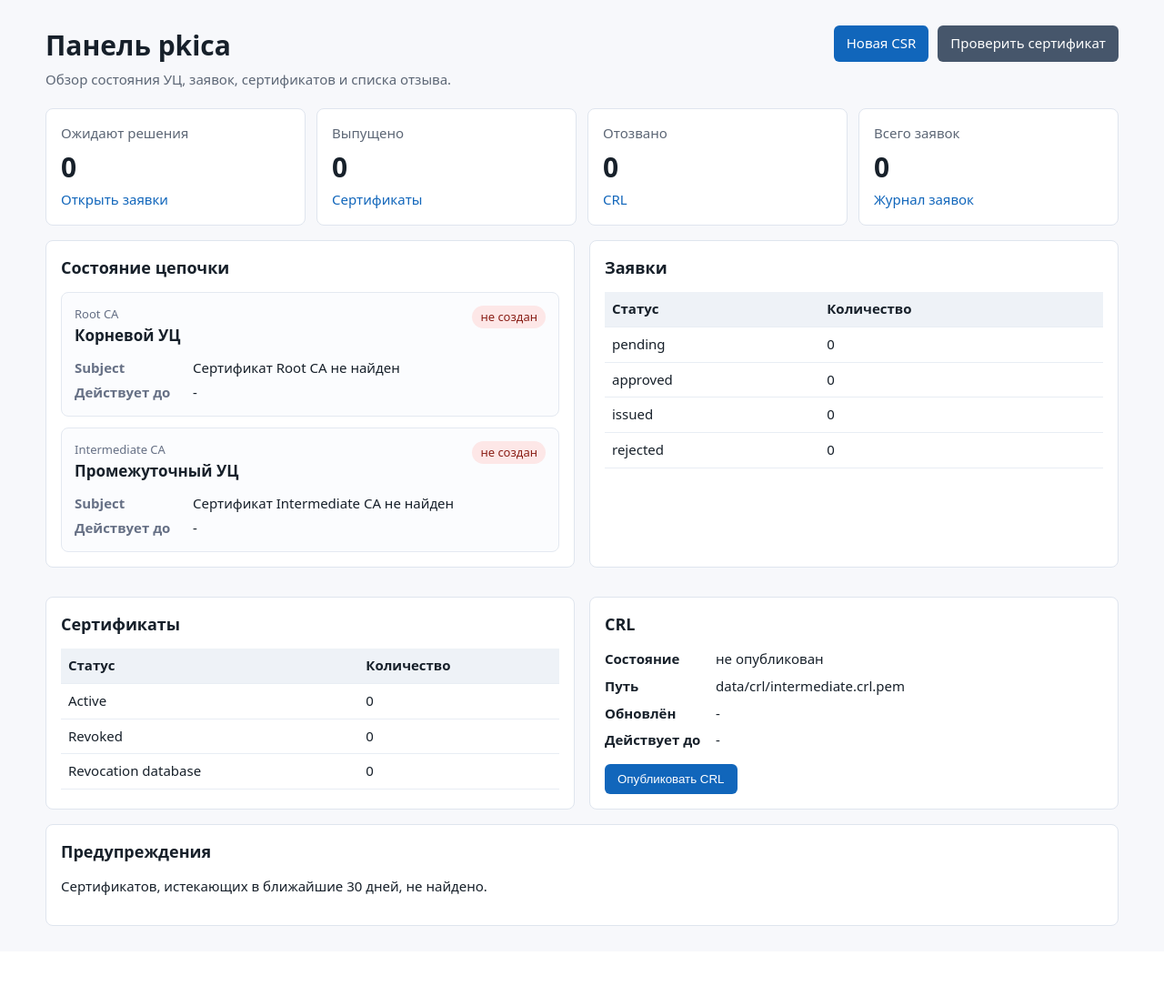
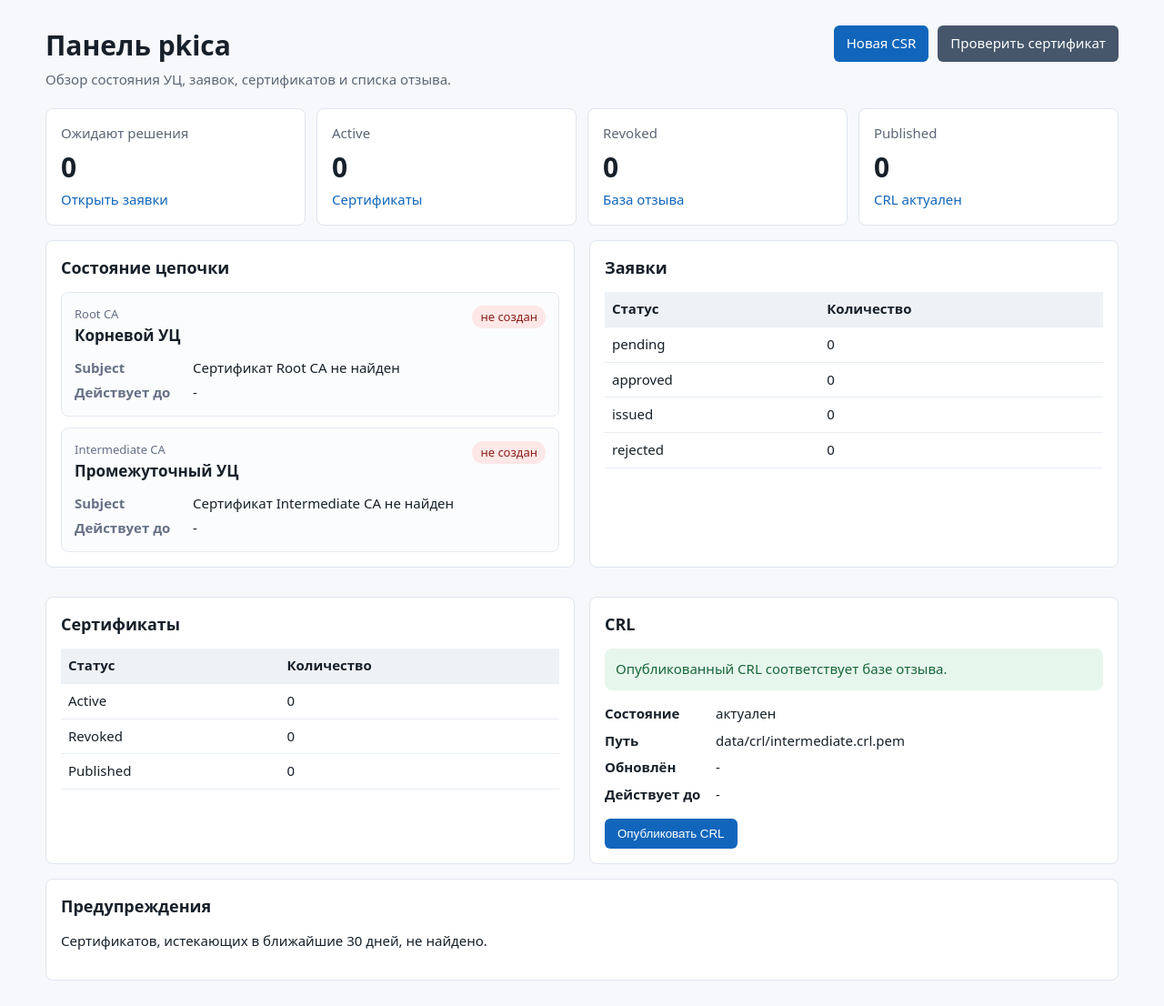
Before and after one commit to Tap4anskiy/pkica, a FastAPI app: page / in a window 1280 px wide. Shown: the part 50-1156 px from the top of the page at 91% size. Before the commit the page ends 1068 px from the top, so only its background shows below. Run offline with FastAPI, Linux system fonts and the light colour scheme.

Commit message:
Show CRL publish counts on dashboard

```diff
--- a/pkica/web/static/style.css
+++ b/pkica/web/static/style.css
@@ -79,6 +79,11 @@ h2 {
   border: 1px solid #dfe5ee;
   border-radius: 8px;
   padding: 16px;
+}
+
+.metric.needs-action {
+  border-color: #f5c46b;
+  background: #fffaf0;
 }
 
 .metric span,
--- a/pkica/web/templates/dashboard.html
+++ b/pkica/web/templates/dashboard.html
@@ -13,9 +13,9 @@
 
 <section class="metrics-grid">
   <div class="metric"><span>Ожидают решения</span><strong>{{ status.request_stats.get("pending", 0) }}</strong><a href="/requests?status=pending">Открыть заявки</a></div>
-  <div class="metric"><span>Выпущено</span><strong>{{ status.certificate_stats.get("issued", 0) }}</strong><a href="/certificates">Сертификаты</a></div>
-  <div class="metric"><span>Отозвано</span><strong>{{ status.certificate_stats.get("revoked", 0) }}</strong><a href="/crl">CRL</a></div>
-  <div class="metric"><span>Всего заявок</span><strong>{{ status.requests_total }}</strong><a href="/requests">Журнал заявок</a></div>
+  <div class="metric"><span>Active</span><strong>{{ status.certificate_stats.get("issued", 0) }}</strong><a href="/certificates">Сертификаты</a></div>
+  <div class="metric"><span>Revoked</span><strong>{{ crl.revoked_count }}</strong><a href="/crl">База отзыва</a></div>
+  <div class="metric {{ 'needs-action' if crl.crl_outdated else '' }}"><span>Published</span><strong>{{ crl.published_revoked_count }}</strong><a href="/crl">{{ "Опубликовать CRL" if crl.crl_outdated else "CRL актуален" }}</a></div>
 </section>
 
 <section class="dashboard-grid">
@@ -71,15 +71,20 @@
     <table class="compact-table">
       <tr><th>Статус</th><th>Количество</th></tr>
       <tr><td>Active</td><td>{{ status.certificate_stats.get("issued", 0) }}</td></tr>
-      <tr><td>Revoked</td><td>{{ status.certificate_stats.get("revoked", 0) }}</td></tr>
-      <tr><td>Revocation database</td><td>{{ status.revocations_total }}</td></tr>
+      <tr><td>Revoked</td><td>{{ crl.revoked_count }}</td></tr>
+      <tr><td>Published</td><td>{{ crl.published_revoked_count }}</td></tr>
     </table>
   </article>
 
   <article class="panel">
     <h2>CRL</h2>
+    {% if crl.crl_outdated %}
+    <p class="state-note bad">В базе отзыва {{ crl.revoked_count }}, в опубликованном CRL {{ crl.published_revoked_count }}.</p>
+    {% else %}
+    <p class="state-note ok">Опубликованный CRL соответствует базе отзыва.</p>
+    {% endif %}
     <dl class="plain-list">
-      <dt>Состояние</dt><dd>{{ "опубликован" if crl.exists else "не опубликован" }}</dd>
+      <dt>Состояние</dt><dd>{{ "требует публикации" if crl.crl_outdated else "актуален" }}</dd>
       <dt>Путь</dt><dd>{{ crl.path }}</dd>
       <dt>Обновлён</dt><dd>{{ crl.last_update|datetime }}</dd>
       <dt>Действует до</dt><dd>{{ crl.next_update|datetime }}</dd>
```
